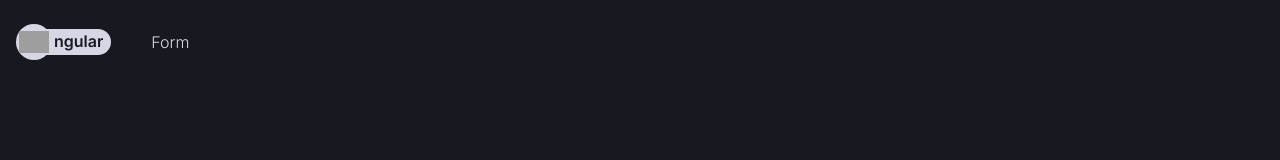
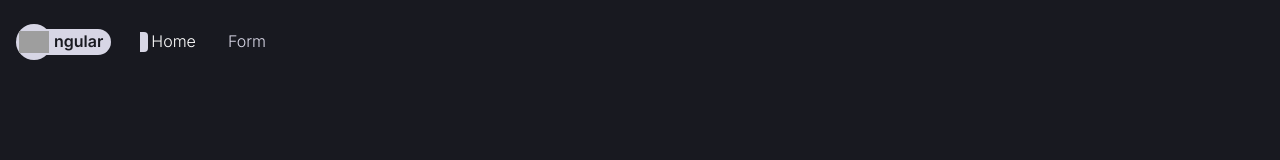
Before and after one commit to DevJaGz/angular-schematic-form-child, an Angular app: page / in a window 1280 px wide. Shown: the top 160 px of the page. Built offline with nearby package versions, Linux system fonts and the light colour scheme; grey boxes are pictures that could not be loaded; a web font is replaced by a local one.

Commit message:
Add hover styles in the menu

```diff
--- a/src/app/core/components/navbar/navbar.component.html
+++ b/src/app/core/components/navbar/navbar.component.html
@@ -1,6 +1,6 @@
 <nav>
   <section>
-    <div class="brand">
+    <div class="brand" routerLink="/">
       <div class="brand-img">
         <img
           src="https://upload.wikimedia.org/wikipedia/commons/thumb/c/cf/Angular_full_color_logo.svg/768px-Angular_full_color_logo.svg.png"
@@ -12,7 +12,13 @@
   </section>
   <section>
     <ul>
-      <li *ngFor="let menuItem of menuItems">
+      <li
+        *ngFor="let menuItem of menuItems"
+        [routerLink]="menuItem.link"
+        routerLinkActive="menu-item-active"
+        [routerLinkActiveOptions]="{ exact: true }"
+        class="menu-item-link"
+      >
         {{ menuItem.label }}
       </li>
     </ul>
--- a/src/app/core/components/navbar/navbar.component.scss
+++ b/src/app/core/components/navbar/navbar.component.scss
@@ -68,12 +68,14 @@ nav {
   }
 }
 
+ul {
+  display: flex;
+  li + li {
+    margin-left: 2em;
+  }
+}
+
 li {
   list-style-type: none;
-  cursor: pointer;
   color: $white-snow;
-  transition: all 0.15s ease;
-  &:hover {
-    color: $white;
-  }
 }
--- a/src/app/core/constants/menu.constant.ts
+++ b/src/app/core/constants/menu.constant.ts
@@ -1,5 +1,10 @@
 export const MENU_ITEMS = [
   {
+    label: 'Home',
+    link: '/',
+  },
+  {
     label: 'Form',
+    link: '/form',
   },
 ];
--- a/src/app/web/modules/home/components/dashboard/dashboard.component.html
+++ /dev/null
@@ -1 +0,0 @@
-<p>dashboard works!</p>
--- a/src/app/web/modules/home/components/dashboard/dashboard.component.ts
+++ /dev/null
@@ -1,15 +0,0 @@
-import { Component, OnInit } from '@angular/core';
-
-@Component({
-  selector: 'app-dashboard',
-  templateUrl: './dashboard.component.html',
-  styleUrls: ['./dashboard.component.scss']
-})
-export class DashboardComponent implements OnInit {
-
-  constructor() { }
-
-  ngOnInit(): void {
-  }
-
-}
--- /dev/null
+++ b/src/app/web/modules/home/components/form/form.component.html
@@ -0,0 +1 @@
+<p>form works!</p>
--- /dev/null
+++ b/src/app/web/modules/home/components/form/form.component.ts
@@ -0,0 +1,15 @@
+import { Component, OnInit } from '@angular/core';
+
+@Component({
+  selector: 'app-form',
+  templateUrl: './form.component.html',
+  styleUrls: ['./form.component.scss']
+})
+export class FormComponent implements OnInit {
+
+  constructor() { }
+
+  ngOnInit(): void {
+  }
+
+}
--- a/src/app/web/modules/home/constants/home-routes.constant.ts
+++ b/src/app/web/modules/home/constants/home-routes.constant.ts
@@ -1,4 +1,5 @@
 import { Routes } from '@angular/router';
+import { FormComponent } from '../components/form/form.component';
 import { LandingPageComponent } from '../components/landing-page/landing-page.component';
 import { HomeComponent } from '../home.component';
 
@@ -11,6 +12,10 @@ export const HOME_ROUTES: Routes = [
         path: '',
         component: LandingPageComponent,
       },
+      {
+        path: 'form',
+        component: FormComponent,
+      },
     ],
   },
 ];
--- a/src/app/web/modules/home/home.module.ts
+++ b/src/app/web/modules/home/home.module.ts
@@ -2,13 +2,13 @@ import { NgModule } from '@angular/core';
 import { CommonModule } from '@angular/common';
 import { HomeComponent } from './home.component';
 import { LandingPageComponent } from './components/landing-page/landing-page.component';
-import { DashboardComponent } from './components/dashboard/dashboard.component';
 import { HomeRoutingModule } from './home-routing.module';
 import { SharedModule } from '../../shared/shared.module';
 import { CoreModule } from 'src/app/core/core.module';
+import { FormComponent } from './components/form/form.component';
 
 @NgModule({
-  declarations: [HomeComponent, LandingPageComponent, DashboardComponent],
+  declarations: [HomeComponent, LandingPageComponent, FormComponent],
   imports: [CommonModule, HomeRoutingModule, SharedModule],
 })
 export class HomeModule {}
--- a/src/assets/styles/utils/_all.scss
+++ b/src/assets/styles/utils/_all.scss
@@ -1,2 +1,3 @@
 @import "./font-weight.scss";
 @import "./font-size.scss";
+@import "./theme.scss";
--- /dev/null
+++ b/src/assets/styles/utils/theme.scss
@@ -0,0 +1,53 @@
+@import "_colors";
+$width-active: 8px;
+
+.menu-item-active {
+  color: $white !important;
+}
+
+.menu-item-link {
+  position: relative;
+  cursor: pointer;
+  user-select: none;
+  text-align: center;
+
+  &::before {
+    content: "";
+    opacity: 0;
+    position: absolute;
+    left: 0;
+    background-color: $white-snow;
+    width: $width-active;
+    height: 1.25em;
+    border-top-right-radius: 4px;
+    border-bottom-right-radius: 4px;
+    top: 50%;
+    transform: translateY(-50%);
+    transition: opacity 0.1s ease-in;
+    transition: left 0.1s ease-in;
+  }
+}
+
+.menu-item-link.menu-item-active {
+  &::before {
+    opacity: 1;
+    left: -$width-active - 3px;
+  }
+}
+
+.menu-item-link:not(.menu-item-active) {
+  &::after {
+    content: "";
+    display: block;
+    opacity: 0;
+    transform: scaleX(0);
+    transition: transform 0.25s ease;
+    width: 100%;
+    border-bottom: 2px solid map-get($dark, 80);
+  }
+
+  &:hover::after {
+    transform: scaleX(1);
+    opacity: 1;
+  }
+}
```
Also changed, not shown: src/app/web/modules/home/components/form/form.component.scss (added).
